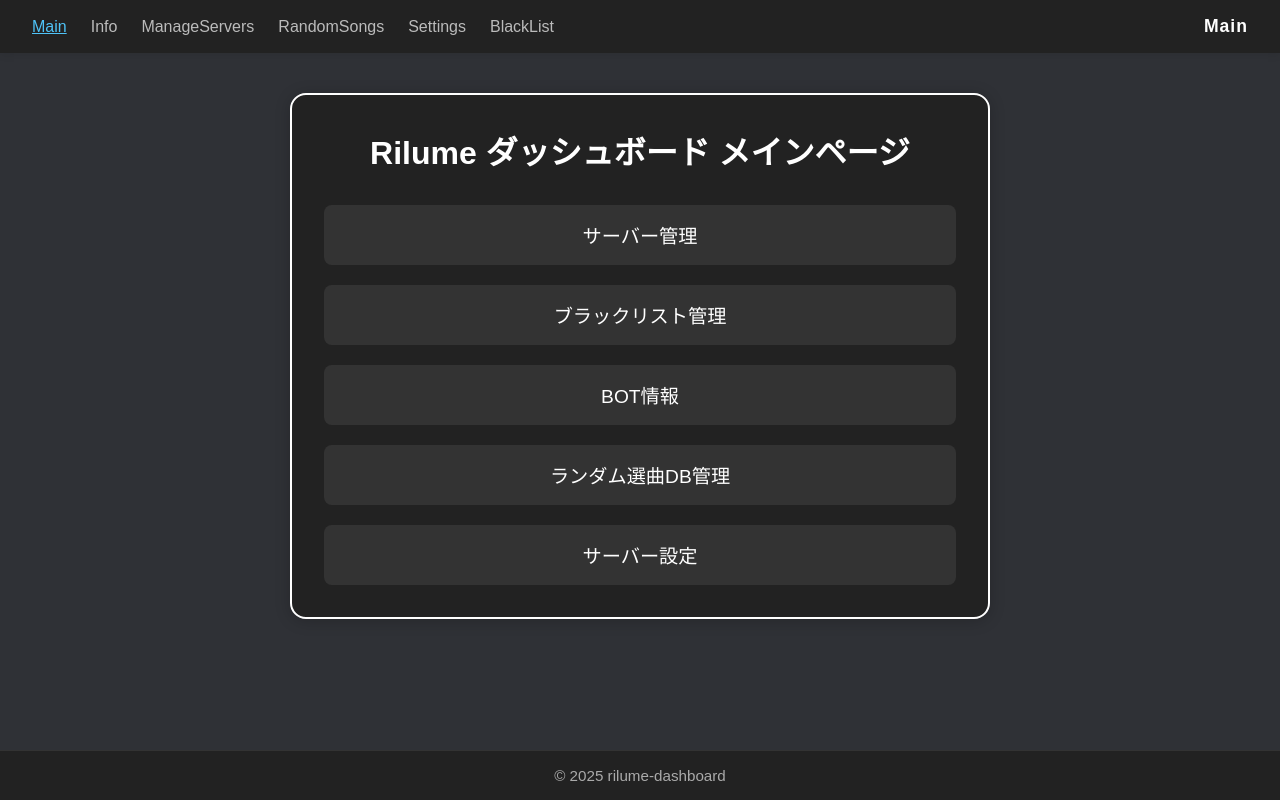
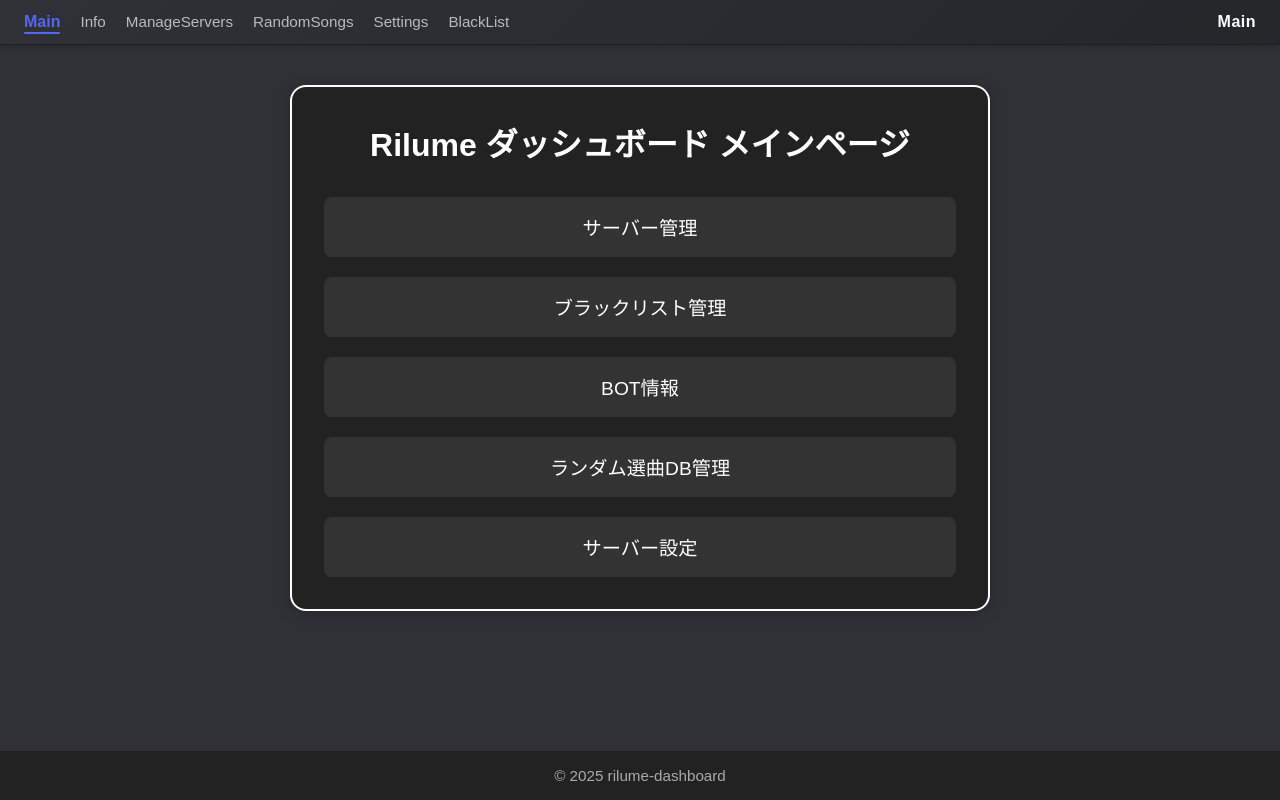
Before and after one commit to VEDA00133912/rilume-dashboard, a Next.js app: page /dashboard/Main in a window 1280 px wide. Built offline with nearby package versions, Linux system fonts and the light colour scheme.

Commit message:
css微修正

```diff
--- a/css/dashboard/Header.module.css
+++ b/css/dashboard/Header.module.css
@@ -2,35 +2,54 @@
   display: flex;
   align-items: center;
   justify-content: space-between;
-  padding: 1rem 2rem;
-  background: #222;
+  padding: 0.8rem 1.5rem;
+  background: linear-gradient(135deg, #2f3136, #23272a);
   color: #fff;
-  box-shadow: 0 2px 8px rgba(0, 0, 0, 0.08);
+  box-shadow: 0 2px 6px rgba(0, 0, 0, 0.2);
+  font-family: 'gg sans', 'Noto Sans JP', sans-serif;
+  border-bottom: 1px solid #1e2124;
 }
 
 .nav {
   display: flex;
-  gap: 1.5rem;
+  gap: 1.25rem;
 }
 
 .link {
-  color: #bbb;
+  color: #b9bbbe;
   text-decoration: none;
   font-weight: 500;
-  transition: color 0.2s;
+  font-size: 0.95rem;
+  transition:
+    color 0.2s ease,
+    transform 0.2s ease;
 }
 
 .link:hover {
   color: #fff;
+  transform: translateY(-1px);
 }
 
 .active {
-  color: #4fc3f7;
-  text-decoration: underline;
+  color: #5865f2;
+  font-weight: 600;
+  position: relative;
+}
+
+.active::after {
+  content: '';
+  position: absolute;
+  left: 0;
+  bottom: -3px;
+  width: 100%;
+  height: 2px;
+  background: #5865f2;
+  border-radius: 2px;
 }
 
 .currentPage {
-  font-size: 1.1rem;
-  font-weight: bold;
-  letter-spacing: 1px;
+  font-size: 1rem;
+  font-weight: 600;
+  letter-spacing: 0.5px;
+  color: #fff;
 }
```
Also changed, not shown: css/dashboard/Info/Page.module.css (+4 -4 lines).
